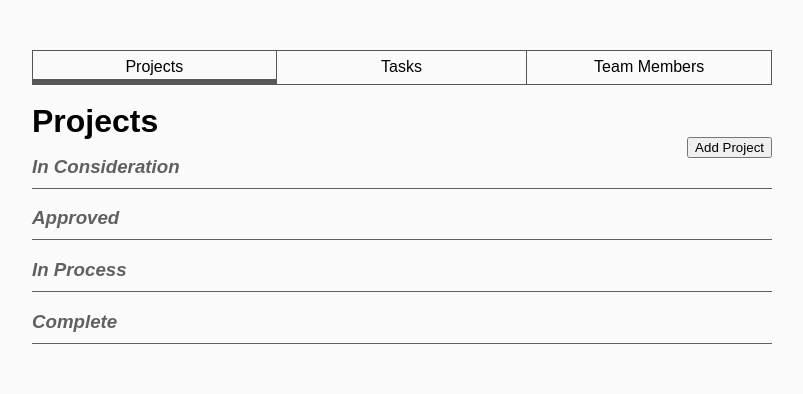
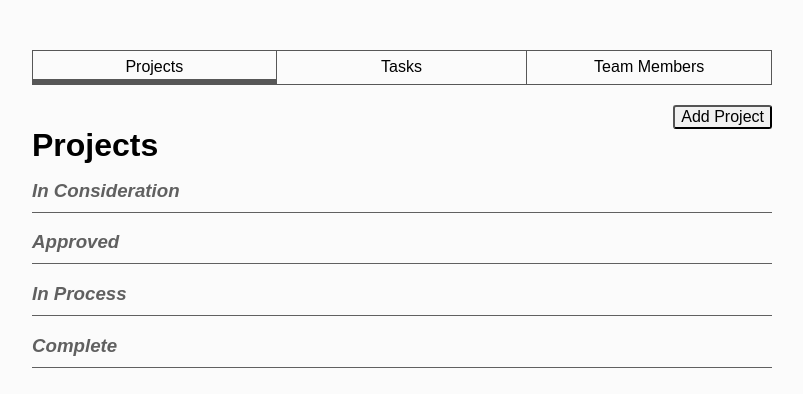
Before and after one commit to isabel985/task-manager, a React (Create React App) app: page /projects in a window 1280 px wide. Shown: the top 394 px of the page, without its empty margins (238-1041 px from the left). Built offline with nearby package versions, Linux system fonts and the light colour scheme.

Commit message:
updated styling on add-project button

```diff
--- a/src/App.css
+++ b/src/App.css
@@ -124,8 +124,11 @@ a.button {
   margin-right: 2%;
 }
 
-.add-new button {
+.btn-display-add-modal {
   float: right;
+  border-radius: 3px;
+  background: #f1f1f1;
+  font-size: 1em;
  }
 
 .status-headers h3 {
--- a/src/containers/ProjectsPage.js
+++ b/src/containers/ProjectsPage.js
@@ -31,12 +31,10 @@ class ProjectsPage extends Component {
   render() {
     return (
       <React.Fragment>
+        <button className="btn-display-add-modal">Add Project</button>
         <div className={ this.state.selectedProject ? `summaries-list sidebar-expanded` : `summaries-list`}>
           <div className="table-headers">
             <h1>Projects</h1>
-          </div>
-          <div className="add-new">
-              <button>Add Project</button>
           </div>
           {/* might need to change later to not be hardcoded */}
           <div className="status-headers">
```
